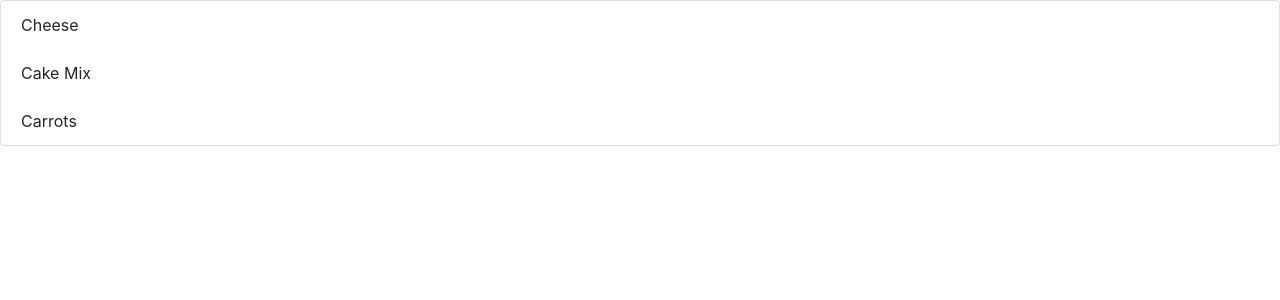
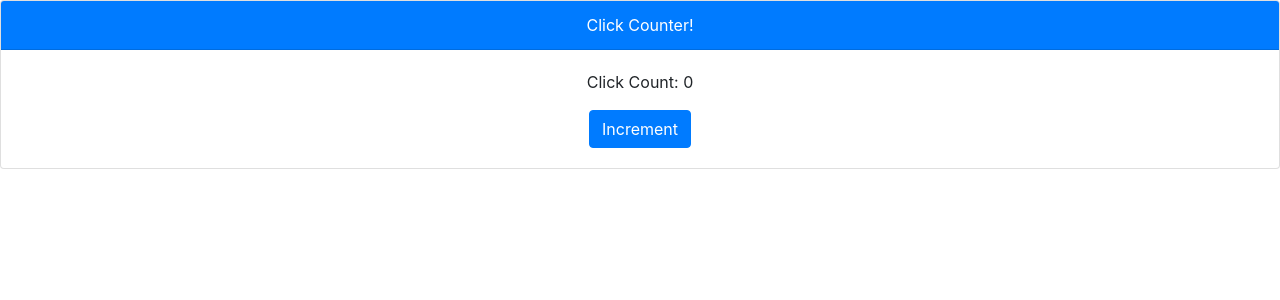
Before and after one commit to sharkattack182/react-review, a React (Create React App) app: page / in a window 1280 px wide. Shown: the top 300 px of the page. Built offline with nearby package versions, Linux system fonts and the light colour scheme.

Commit message:
added in a state demo

```diff
--- a/src/App.js
+++ b/src/App.js
@@ -1,42 +1,8 @@
 import React from "react";
-import List from "./components/List";
-import 'bootstrap/dist/css/bootstrap.min.css';
-
-const groceries = [
-  {
-    id: 1,
-    name: "Milk",
-    purchased: true
-  },
-  {
-    id: 2,
-    name: "Eggs",
-    purchased: true
-  },
-  {
-    id: 3,
-    name: "Cheese",
-    purchased: false
-  },
-  {
-    id: 4,
-    name: "Cake Mix",
-    purchased: false
-  },
-  {
-    id: 5,
-    name: "Carrots",
-    purchased: false
-  },
-  {
-    id: 6,
-    name: "Juice",
-    purchased: true
-  }
-];
+import Counter from "./components/Counter";
 
 function App() {
-  return <List groceries={groceries} />;
+  return <Counter />;
 }
 
 export default App;
--- /dev/null
+++ b/src/components/Counter.js
@@ -0,0 +1,34 @@
+import React from "react";
+
+// By extending the React.Component class, Counter inherits functionality from it
+class Counter extends React.Component {
+  // Setting the initial state of the Counter component
+  state = {
+    count: 0
+  };
+
+  // handleIncrement increments this.state.count by 1
+  handleIncrement = () => {
+    // We always use the setState method to update a component's state
+    this.setState({ count: this.state.count + 1 });
+  };
+
+  // The render method returns the JSX that should be rendered
+  render() {
+    return (
+      <div className="card text-center">
+        <div className="card-header bg-primary text-white">
+          Click Counter!
+        </div>
+        <div className="card-body">
+          <p className="card-text">Click Count: {this.state.count}</p>
+          <button className="btn btn-primary" onClick={this.handleIncrement}>
+            Increment
+          </button>
+        </div>
+      </div>
+    );
+  }
+}
+
+export default Counter;
--- a/src/components/List.js
+++ /dev/null
@@ -1,19 +0,0 @@
-import React from "react";
-
-function List(props) {
-  var notPurchased = props.groceries.filter(grocery => !grocery.purchased)
-  return (
-    <ul className="list-group">
-
-      {
-        notPurchased.map(item => (
-          <li className="list-group-item" key={item.id}>
-            {item.name}
-          </li>
-        ))
-      }
-    </ul>
-  );
-}
-
-export default List;
```
Also changed, not shown: src/index.js (+5 -4 lines).
